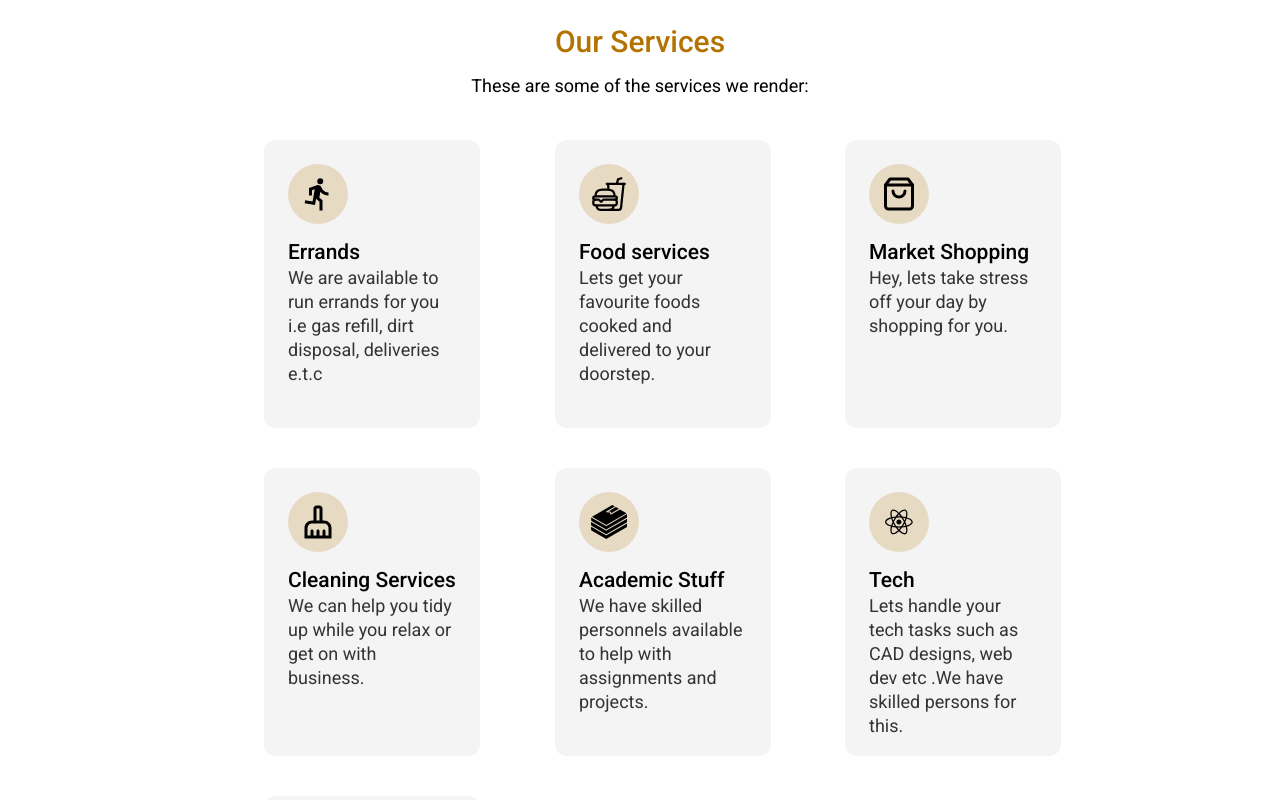
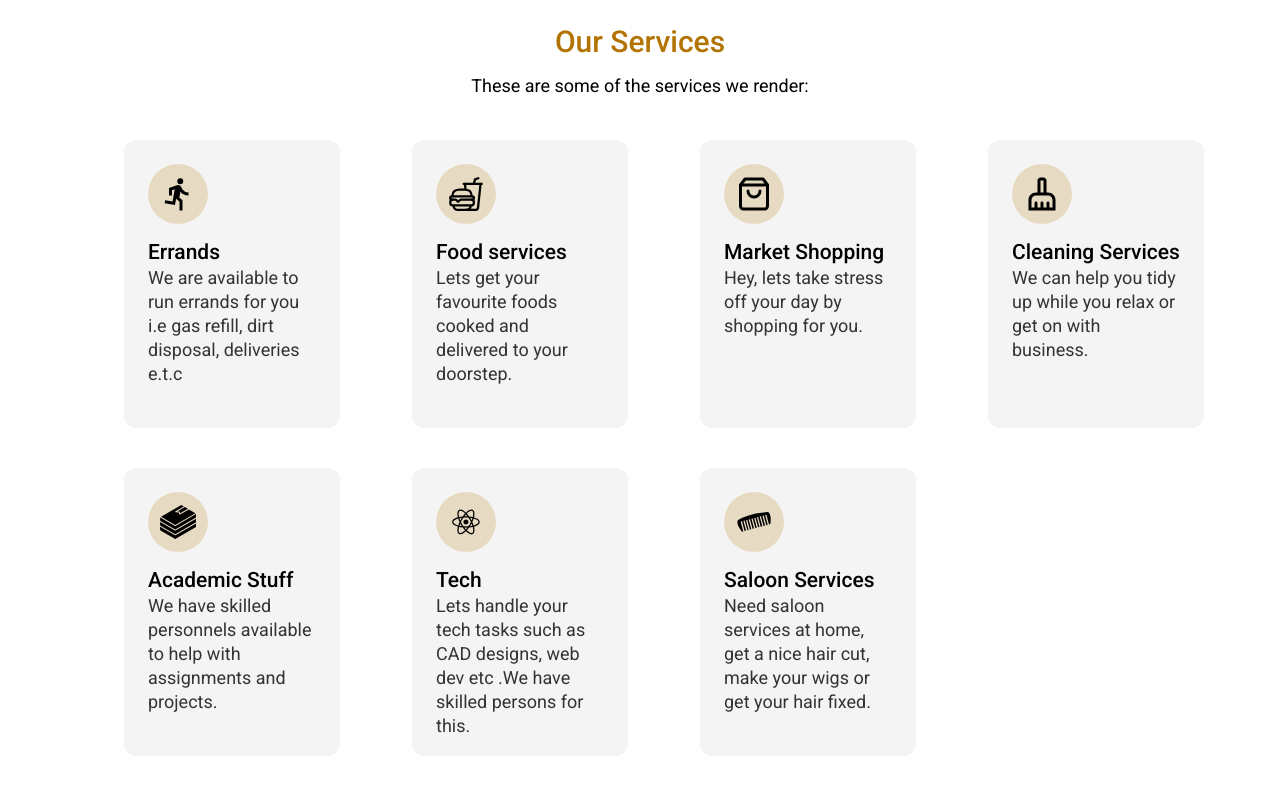
Before and after one commit to T-laye/Stustle__Landing__Page, a Next.js app: page / in a window 1280 px wide. Shown: the part 1100-1900 px from the top of the page. Built offline with nearby package versions, Linux system fonts and the light colour scheme.

Commit message:
service card layout arranged

```diff
--- a/src/components/Layout/main/Service.js
+++ b/src/components/Layout/main/Service.js
@@ -46,7 +46,7 @@ export default function Service() {
           <div
             data-aos="fade-up"
             data-aos-delay="200"
-            className="max-[380px]:flex-col  flex flex-wrap gap-6 justify-center mt-6 md:grid grid-cols-3 md:gap-6 xl:gap-x-48 xl:gap-y-20 xl:mb-14 lg:gap-x-20 lg:gap-y-10 lg:mt-8 lg:w-5/6 sm:gap-x-2 md:w-6/7 mx-auto"
+            className="max-[380px]:flex-col  flex flex-wrap gap-6 justify-center mt-6 sm:grid grid-cols-3 sm:gap-x-6 lg:grid-cols-4 xl:gap-x-48 xl:gap-y-20 xl:mb-14 lg:gap-x-20 lg:gap-y-10 lg:mt-8 lg:w-5/6 sm:gap-x-2 md:w-6/7 mx-auto"
           >
             {renderService}
           </div>
```
